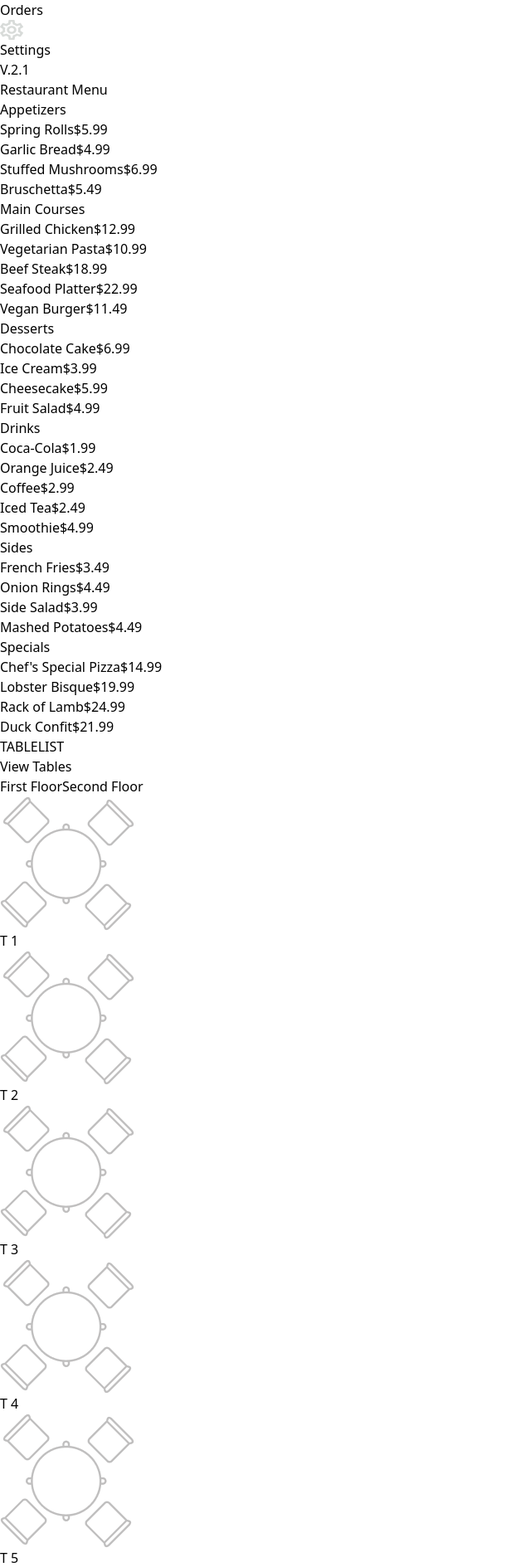
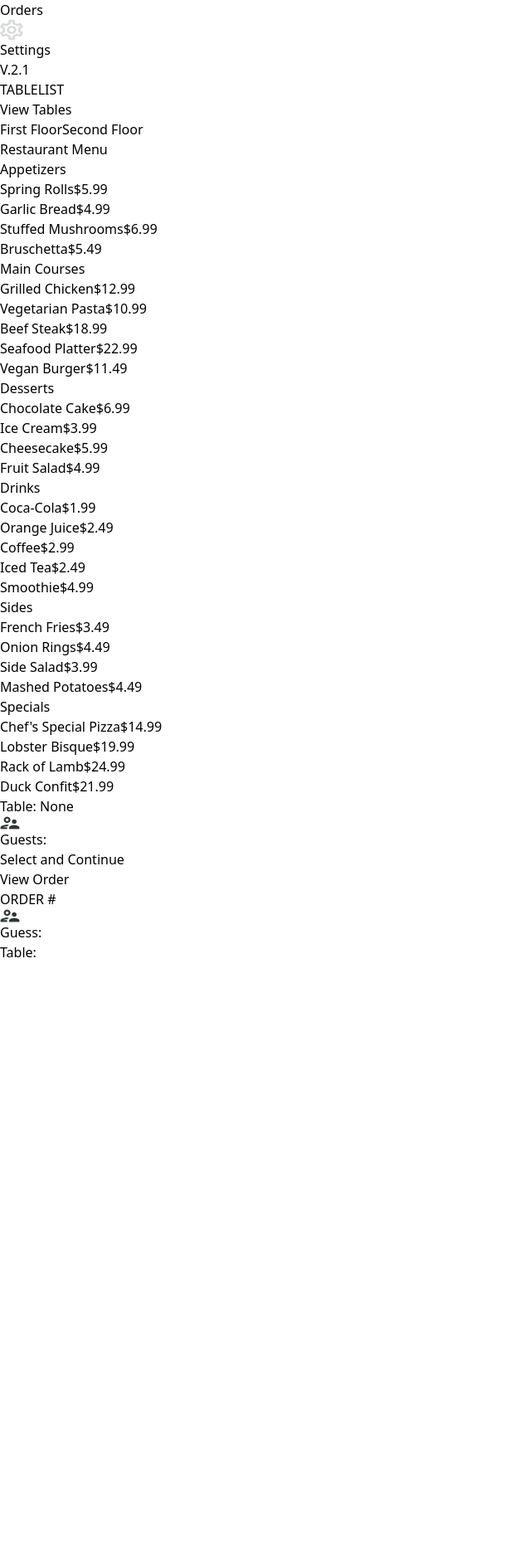
Before and after one commit to ILYAS1288/Software-app, a React (Vite) app in the folder my-project/: page /menu in a window 1280 px wide. Shown: the part 240-2129 px from the top of the page at 83% size, without its empty margins (0-640 px from the left). After the commit the page ends 1400 px from the top, so only its background shows below. Built offline with nearby package versions, Linux system fonts and the light colour scheme.

Commit message:
add payment

```diff
--- a/my-project/src/App.jsx
+++ b/my-project/src/App.jsx
@@ -1,35 +1,30 @@
 import React from "react";
 import { BrowserRouter as Router, Routes, Route } from "react-router-dom";
-import Sidebar from "./components/Sidebar";
+
 import Home from "./components/Home";
 import Menu from "./components/Menu";
-import Header from "./components/Header";
-import Footer from "./components/Footer";
-import Tablelist from "./components/Tablelist";
+import Payment from "./components/Payment";
+import Orders from "./components/Orders";
+import Settings from "./components/Settings";
 
-import Order from "./components/Order";
-import Tables from "./components/Tables";
 const App = () => {
   return (
     <Router>
-      <div className="">
-        <Header />
-        {/* Sidebar */}
-        <Sidebar />
-
-        {/* Main Content */}
-        <div className="flex-grow">
-          <Routes>
-            <Route path="/home" element={<Home />} />
-            <Route path="/menu" element={<Menu />} />
-
-          </Routes>
-          <Tablelist />
-          <Tables />
+      <div >
 
 
-          <Footer /></div>
-          <Order />
+
+
+          <Routes>
+            <Route path="/" element={<Home />} />
+            <Route path="/menu" element={<Menu />} />
+            <Route path="/payment" element={<Payment />} />
+            <Route path="/orders" element={<Orders />} />
+            <Route path="/settings" element={<Settings/>} />
+          </Routes>
+
+
+
 
 
       </div>
--- a/my-project/src/components/Footer.jsx
+++ b/my-project/src/components/Footer.jsx
@@ -1,17 +1,25 @@
 import React from 'react';
 
-const Footer = () => {
+const Footer = ({ selectedTable, handleContinue }) => {
   return (
-    <div className="flex flex-inline  items-center ml-2 bg-gray-100">
-      <h1 className="text-lg font-bold ">Table:</h1>
-      <div className="flex flex-col sm:flex-row items-center justify-between w-full max-w-md space-y-4 sm:space-y-0">
+    <div className="flex items-center justify-between bg-gray-100 p-4 rounded-lg shadow-md">
+      {/* Display the Selected Table */}
+      <h1 className="text-lg font-bold">
+        Table: {selectedTable || 'None'}
+      </h1>
+
+      {/* Select and Continue Button */}
+      <div className="flex items-center space-x-4">
         <img
           src="/photos/7.png"
           alt="Order Image"
-          className="w-8 h-8 object-cover ml-8 "
+          className="w-8 h-8 object-cover"
         />
-        <p className="text-center  text-gray-700 font-medium">Guess:</p>
-        <button className="px-4 py-2  bg-blue-500 text-white rounded hover:bg-blue-600 focus:outline-none focus:ring-2 focus:ring-blue-300 ml-auto">
+        <p className="text-gray-700 font-medium">Guests:</p>
+        <button
+          className="px-4 py-2 bg-blue-500 text-white rounded hover:bg-blue-600 focus:outline-none focus:ring-2 focus:ring-blue-300"
+          onClick={handleContinue}
+        >
           Select and Continue
         </button>
       </div>
--- a/my-project/src/components/Menu.jsx
+++ b/my-project/src/components/Menu.jsx
@@ -1,4 +1,9 @@
 import React from 'react';
+import Header from './Header';
+import Sidebar from './Sidebar';
+import Order from './Order';
+import Tablelist from './Tablelist';
+import Footer from './Footer';
 
 const Menu = () => {
   const menuItems = [
@@ -61,24 +66,60 @@ const Menu = () => {
   ];
 
   return (
-    <div className="p-4 max-w-3xl mx-auto bg-gray-50 rounded-lg shadow-md">
-      <h1 className="text-2xl font-bold text-center mb-6">Restaurant Menu</h1>
+    <div className="flex flex-col min-h-screen">
+      {/* Header */}
+      <Header />
+
+      {/* Main Content Layout */}
+      <div className="flex flex-1">
+        {/* Left Sidebar */}
+        <Sidebar className="hidden md:block w-1/4 bg-gray-100 p-4" />
+
+        {/* Main Content */}
+        <main className="flex-1 p-6">
+          <div className="grid lg:grid-cols-1 gap-6">
+            {/* Tablelist Items */}
+            <div>
+              <Tablelist />
+            </div>
+
+            {/* Menu Items */}
+            <div className="">
+              <h1 className="text-2xl font-bold text-center mb-6">
+                Restaurant Menu
+              </h1>
               {menuItems.map((category, index) => (
                 <div key={index} className="mb-6">
-          <h2 className="text-xl font-semibold text-gray-700 mb-4">{category.category}</h2>
-          <ul className="space-y-3">
+                  <h2 className="text-xl font-semibold text-gray-700 mb-4">
+                    {category.category}
+                  </h2>
+                  <div className="grid grid-cols-2 sm:grid-cols-3 lg:grid-cols-4 gap-4">
                     {category.items.map((item, idx) => (
-              <li
+                      <div
                         key={idx}
-                className="flex justify-between items-center border-b border-gray-200 pb-2"
+                        className="bg-white rounded-lg shadow-md p-4 flex flex-col justify-center items-center text-center h-32"
                       >
-                <span className="text-gray-800">{item.name}</span>
-                <span className="text-gray-600">{item.price}</span>
-              </li>
-            ))}
-          </ul>
+                        <span className="text-gray-800 font-semibold">
+                          {item.name}
+                        </span>
+                        <span className="text-gray-600 mt-2">{item.price}</span>
                       </div>
                     ))}
+                  </div>
+                </div>
+              ))}
+            </div>
+          </div>
+          {/* Footer */}
+          <Footer   />
+        </main>
+
+        {/* Right Sidebar */}
+        <Order className="hidden lg:block w-1/4 bg-gray-100 p-4" />
+      </div>
+
+
+
     </div>
   );
 };
--- a/my-project/src/components/Order.jsx
+++ b/my-project/src/components/Order.jsx
@@ -4,7 +4,7 @@ const Order = () => {
   const [isDropdownOpen, setIsDropdownOpen] = useState(false);
 
   return (
-    <div className="absolute right-0 top-20 w-auto sm:w-32 lg:w-64 bg-gray-100 p-6 h-full border-l">
+    <div className="  right-0 top-24 w-auto sm:w-32 lg:w-72 bg-gray-100 p-6 h-auto border-l">
       {/* Toggle Button for Small Screens */}
       <div className="sm:hidden flex justify-end">
         <button
--- /dev/null
+++ b/my-project/src/components/Orders.jsx
@@ -0,0 +1,44 @@
+import React from 'react'
+import Header from './Header'
+import Sidebar from './Sidebar'
+import Tablelist from './Tablelist'
+import Footer from './Footer'
+import Order from './Order'
+
+const Orders = () => {
+  return (
+    <div className="flex flex-col min-h-screen">
+    {/* Header */}
+    <Header />
+
+    {/* Main Content Layout */}
+    <div className="flex flex-1">
+      {/* Left Sidebar */}
+      <Sidebar className="hidden md:block w-1/4 bg-gray-100 p-4" />
+
+      {/* Main Content */}
+      <main className="flex-1 p-6">
+        <div className="grid lg:grid-cols-1 gap-6">
+          {/* Tablelist Items */}
+          <div>
+            <Tablelist/>
+          </div>
+
+          {/* order */}
+
+        </div>
+        {/* Footer */}
+        <Footer />
+      </main>
+
+      {/* Right Sidebar */}
+      <Order className="hidden lg:block w-1/4 bg-gray-100 p-4" />
+    </div>
+
+
+
+  </div>
+  )
+}
+
+export default Orders
--- /dev/null
+++ b/my-project/src/components/Payment.jsx
@@ -0,0 +1,44 @@
+import React from 'react'
+import Header from './Header'
+import Sidebar from './Sidebar'
+import Tablelist from './Tablelist'
+import Footer from './Footer'
+import Order from './Order'
+
+const Payment = () => {
+  return (
+    <div className="flex flex-col min-h-screen">
+    {/* Header */}
+    <Header />
+
+    {/* Main Content Layout */}
+    <div className="flex flex-1">
+      {/* Left Sidebar */}
+      <Sidebar className="hidden md:block w-1/4 bg-gray-100 p-4" />
+
+      {/* Main Content */}
+      <main className="flex-1 p-6">
+        <div className="grid lg:grid-cols-1 gap-6">
+          {/* Tablelist Items */}
+          <div>
+            <Tablelist/>
+          </div>
+
+          {/* payment */}
+
+        </div>
+        {/* Footer */}
+        <Footer  />
+      </main>
+
+      {/* Right Sidebar */}
+      <Order className="hidden lg:block w-1/4 bg-gray-100 p-4" />
+    </div>
+
+
+
+  </div>
+  )
+}
+
+export default Payment
--- /dev/null
+++ b/my-project/src/components/Settings.jsx
@@ -0,0 +1,44 @@
+import React from 'react'
+import Order from './Order'
+import Footer from './Footer'
+import Tablelist from './Tablelist'
+import Sidebar from './Sidebar'
+import Header from './Header'
+
+const Settings = () => {
+  return (
+    <div className="flex flex-col min-h-screen">
+    {/* Header */}
+    <Header />
+
+    {/* Main Content Layout */}
+    <div className="flex flex-1">
+      {/* Left Sidebar */}
+      <Sidebar className="hidden md:block w-1/4 bg-gray-100 p-4" />
+
+      {/* Main Content */}
+      <main className="flex-1 p-6">
+        <div className="grid lg:grid-cols-1 gap-6">
+          {/* Tablelist Items */}
+          <div>
+            <Tablelist/>
+          </div>
+
+          {/* Settings */}
+
+        </div>
+        {/* Footer */}
+        <Footer  />
+      </main>
+
+      {/* Right Sidebar */}
+      <Order className="hidden lg:block w-1/4 bg-gray-100 p-4" />
+    </div>
+
+
+
+  </div>
+  )
+}
+
+export default Settings
--- a/my-project/src/components/Sidebar.jsx
+++ b/my-project/src/components/Sidebar.jsx
@@ -4,14 +4,14 @@ import { NavLink } from "react-router-dom";
 // Sidebar Component
 const Sidebar = () => {
   return (
-    <div className="left-0 top-24 h-screen w-24 border-r bg-gray-100 flex flex-col items-center">
+    <div className="left-0 top-24 h-auto w-24 border-r bg-gray-100 flex flex-col items-center">
       {/* Sidebar Content */}
       <div className="flex flex-col h-full justify-between py-6">
         {/* Navigation Links */}
         <div className="space-y-8 flex-grow">
           {/* Home */}
           <NavLink
-            to="/home"
+            to="/"
             className={({ isActive }) =>
               `flex flex-col items-center cursor-pointer ${
                 isActive ? "text-blue-500" : ""
--- a/my-project/src/components/Tablelist.jsx
+++ b/my-project/src/components/Tablelist.jsx
@@ -4,7 +4,7 @@ const Tablelist = () => {
   const [isDropdownOpen, setIsDropdownOpen] = useState(false);
 
   return (
-    <div className="m-3 bg-slate-50 w-auto justify-center p-4">
+    <div className="m-3 bg-slate-50 md:w-11/12 justify-center p-4">
       <div className="flex flex-col sm:flex-row sm:items-center sm:justify-between">
         {/* Heading */}
         <h1 className="text-xl sm:text-2xl font-bold text-gray-800">TABLELIST</h1>
--- a/my-project/src/components/Tables.jsx
+++ b/my-project/src/components/Tables.jsx
@@ -1,20 +1,44 @@
-import React from 'react';
+import React, { useState } from 'react';
+import { useNavigate } from 'react-router-dom';
+import Footer from './Footer';
 
 const Tables = () => {
+  const [selectedTable, setSelectedTable] = useState(null); // Track the selected table
+  const navigate = useNavigate(); // For navigation
+
+  // Handle Table Click
+  const handleTableClick = (tableNumber) => {
+    setSelectedTable(tableNumber); // Set selected table
+  };
+
+  // Handle Continue Button
+  const handleContinue = () => {
+    if (selectedTable) {
+      navigate('/menu', { state: { table: selectedTable } }); // Navigate with selected table
+    } else {
+      alert('Please select a table before continuing.');
+    }
+  };
+
   return (
-    <div className="p-9">
-      {/* First Row */}
-      <div className="flex flex-wrap gap-8">
-        {[...Array(4)].map((_, index) => (
-          <div className="relative" key={`table-${index + 1}`}>
-            {/* Image */}
+    <div className="p-9 ">
+      {/* Table Grid */}
+      <div className="flex flex-wrap gap-8 ">
+        {[...Array(10)].map((_, index) => (
+          <div
+            className={`relative cursor-pointer ${
+              selectedTable === `T ${index + 1}` ? 'ring-4 ring-blue-500' : ''
+            }`}
+            key={`table-${index + 1}`}
+            onClick={() => handleTableClick(`T ${index + 1}`)}
+          >
+            {/* Table Image */}
             <img
               src="/photos/6.png"
               alt={`Table ${index + 1}`}
               className="w-24 h-24 md:w-32 md:h-32 lg:w-40 lg:h-40 object-cover"
             />
-
-            {/* Centered Text */}
+            {/* Centered Table Text */}
             <div className="absolute inset-0 flex items-center justify-center">
               <p className="text-black text-lg md:text-xl lg:text-2xl font-bold transition duration-300 ease-in-out hover:text-blue-500 hover:scale-110">
                 T {index + 1}
@@ -23,27 +47,9 @@ const Tables = () => {
           </div>
         ))}
       </div>
-
-      {/* Second Row */}
-      <div className="flex flex-wrap gap-8 mt-4">
-        {[...Array(4)].map((_, index) => (
-          <div className="relative" key={`table-${index + 5}`}>
-            {/* Image */}
-            <img
-              src="/photos/6.png"
-              alt={`Table ${index + 5}`}
-              className="w-24 h-24 md:w-32 md:h-32 lg:w-40 lg:h-40 object-cover"
-            />
-
-            {/* Centered Text */}
-            <div className="absolute inset-0 flex items-center justify-center">
-              <p className="text-black text-lg md:text-xl lg:text-2xl font-bold transition duration-300 ease-in-out hover:text-blue-500 hover:scale-110">
-                T {index + 5}
-              </p>
-            </div>
-          </div>
-        ))}
-      </div>
+<br />
+      {/* Footer Component */}
+      <Footer  selectedTable={selectedTable} handleContinue={handleContinue} />
     </div>
   );
 };
```
Also changed, not shown: my-project/src/components/Home.jsx (+27 -7 lines). Lines whose indentation alone changed are shown as unchanged.
